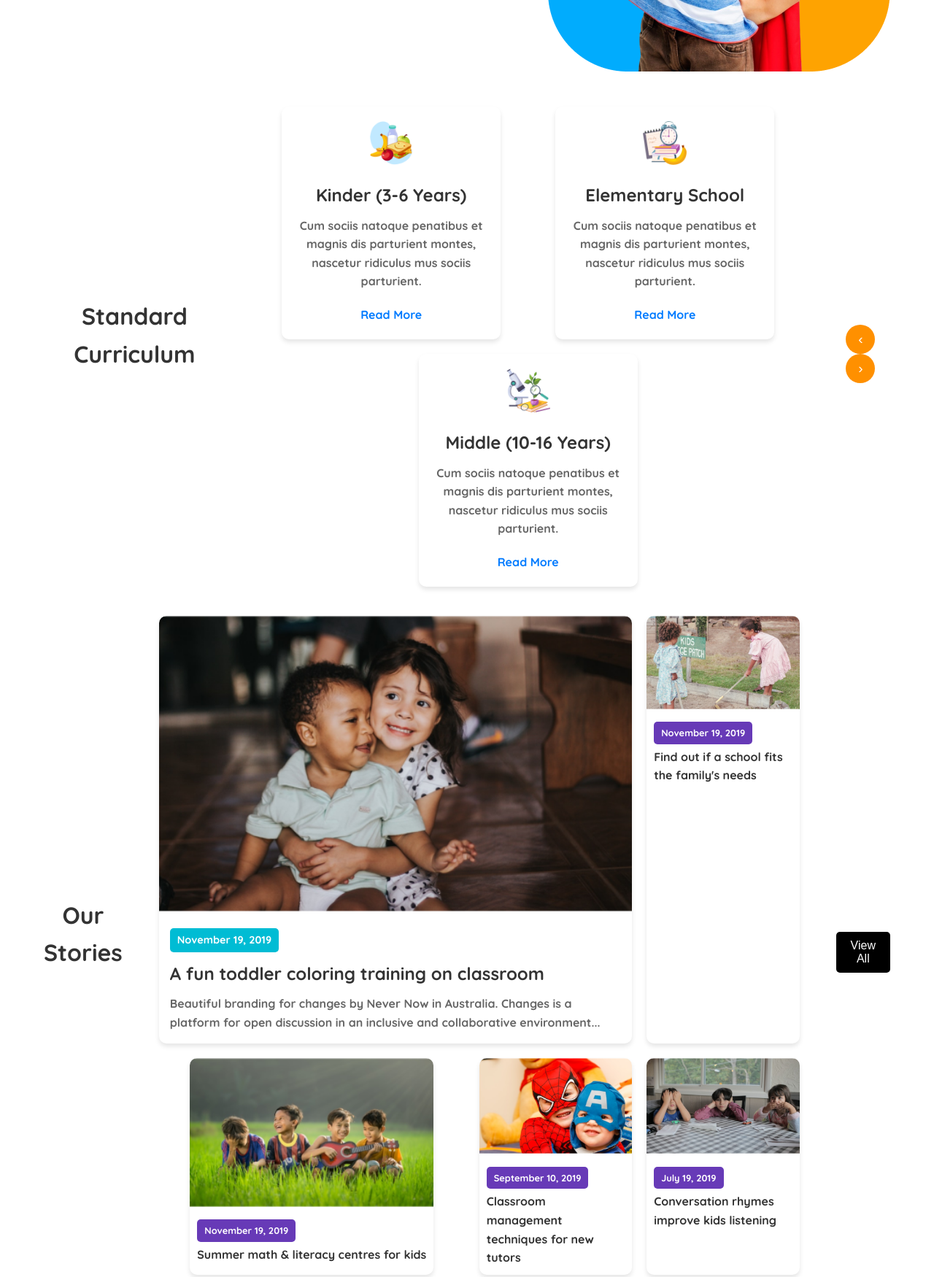
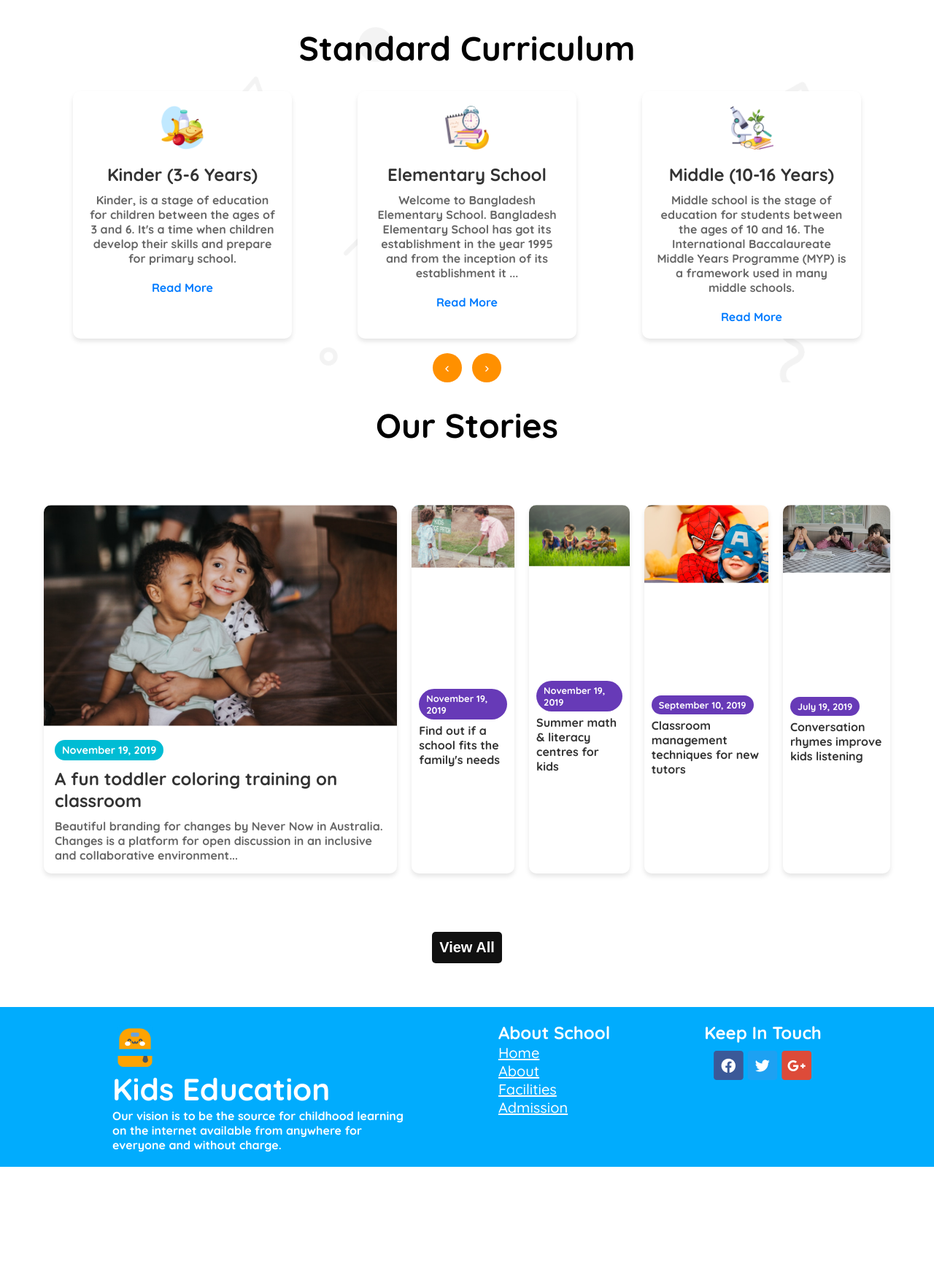
Before and after one commit to masborhan/B11-A2-Kids-School, a plain HTML site: page index.html in a window 1280 px wide. Shown: the part 600-2350 px from the top of the page at 73% size. After the commit the page ends 2199 px from the top, so only its background shows below. Drawn offline with Linux system fonts and the light colour scheme.

Commit message:
kid School update

```diff
--- a/Style/style.css
+++ b/Style/style.css
@@ -19,21 +19,6 @@
     display: flex;
     }
 
-
-  body {
-    font-family: Arial, sans-serif;
-    line-height: 1.6;
-  }
-
-
-  .container {
-    display: flex;
-    justify-content: space-between;
-    max-width: 1440px;
-    margin: 0 auto;
-    padding: 0 20px;
-  }
-
   /* Header */
   .header {
     background: #fff;
@@ -52,6 +37,12 @@
 
 .logo{
   align-items: center;
+}
+
+.navbar h3{
+  font-weight: 700;
+    font-size: 2rem;
+    color: #111111;
 }
   .nav-links {
     display: flex;
@@ -87,7 +78,9 @@
 
   .contact-btn {
     background: #ff9000;
-    color: #fff;
+    font-weight: 600;
+    font-size: 1.25rem;
+    color: #FFFFFF;
     border-radius: 5px;
     padding: 10px 10px;
 
@@ -98,10 +91,12 @@
   }
 
   /* banner Section */
-  .container {
+  .banner-container {
     display: flex;
+    max-width: 1160px;
     align-items: center;
     justify-content: space-between;
+    margin: 0 auto;
     padding: 50px 0;
     gap: 50px;
   }
@@ -129,6 +124,8 @@
 
   .banner-content .btn {
     background: #000;
+    font-weight: 700;
+    font-size: 1.25rem;
     color: #fff;
     padding: 10px 20px;
     text-decoration: none;
@@ -139,26 +136,29 @@
     background: #333;
   }
 
-  /* Curriculum Section */
-  .container {
-    max-width: 1200px;
-    margin: 0 auto;
-    padding: 20px;
-    text-align: center;
+  .banner-container img{
+    width: 100%;
   }
 
   /* Curriculum Section */
-  .curriculum h2 {
-    font-size: 2rem;
+
+  .curriculum{
+    background-image: url(../assets/bg.png);
+  }
+  .curriculum-container h2 {
+    font-weight: 700;
+    font-size: 2.88rem;
+    text-align: center;
     margin-bottom: 30px;
-    color: #333;
+    color: #000000;
+    max-width: 1160px;
   }
 
-  .cards {
+  .curriculum-cards {
     display: flex;
-    gap: 20px;
-    justify-content: center;
-    flex-wrap: wrap;
+    justify-content: space-between;
+    max-width: 1160px;
+    gap: 10px;
   }
 
   .card {
@@ -210,7 +210,9 @@
 
   /* Pagination Buttons */
   .pagination {
+    margin: 0 auto;
     margin-top: 20px;
+    text-align: center;
   }
 
   .pagination button {
@@ -228,6 +230,274 @@
 
   .pagination button:hover {
     background-color: #e68a00;
+  }
+
+  /* Our Stories Section */
+.our-stories h2 {
+  font-weight: 700;
+  font-size: 2.88rem;
+  text-align: center;
+  margin-top: 30px;
+  color: #000000;
+  }
+
+  .stories-grid {
+    display: flex;
+    max-width: 1160px;
+    grid-template-columns: 1fr 4fr;
+    margin-top: 80px;
+    margin-bottom: 80px;
+    gap: 20px;
+  }
+
+  .stories-grid .story {
+    display: grid;
+    grid-template-columns: 1frm 1fr;
+    gap: 20px;
+  }
+
+  .featured-story {
+    grid-column: span 2;
+    background-color: #fff;
+    border-radius: 10px;
+    overflow: hidden;
+    box-shadow: 0 4px 6px rgba(0, 0, 0, 0.1);
+    text-align: left;
+  }
+
+  .featured-story img {
+    width: 100%;
+    height: auto;
+  }
+
+  .featured-story .content {
+    padding: 15px;
+  }
+
+  .featured-story .date {
+    display: inline-block;
+    background-color: #00bcd4;
+    color: #fff;
+    font-size: 0.9rem;
+    padding: 5px 10px;
+    border-radius:50px;
+    margin-bottom: 10px;
+  }
+
+  .featured-story h3 {
+    font-size: 1.5rem;
+    color: #333;
+    margin-bottom: 10px;
+  }
+
+  .featured-story p {
+    font-size: 1rem;
+    color: #666;
+  }
+
+  /* Smaller Stories */
+  .story {
+    display: grid;
+    background-color: #fff;
+    border-radius: 10px;
+    box-shadow: 0 4px 6px rgba(0, 0, 0, 0.1);
+    overflow: hidden;
+    text-align: left;
+    transition: transform 0.3s ease, box-shadow 0.3s ease;
+  }
+
+  .story:hover {
+    transform: translateY(-10px);
+    box-shadow: 0 8px 16px rgba(0, 0, 0, 0.2);
+  }
+
+  .featured-story img .large-img{
+    max-width: 540;
+  }
+  .story img {
+    width: 100%;
+    height: auto;
+  }
+
+  .story .content {
+    padding: 10px;
+  }
+
+  .story .date {
+    display: inline-block;
+    background-color: #673ab7;
+    color: #fff;
+    font-size: 0.8rem;
+    padding: 5px 10px;
+    border-radius: 30px;
+    margin-bottom: 5px;
+  }
+
+  .story h4 {
+    font-size: 1rem;
+    color: #333;
+  }
+
+  /* View All Button */
+  .view-all {
+    margin-top: 20px;
+    padding: 10px 10px;
+    background-color: #111111;
+    color: #FFFFFF;
+    border: none;
+    border-radius: 5px;
+    font-size: 1.25rem;
+    font-weight: 700;
+    display: flex;
+    cursor: pointer;
+    transition: background-color 0.3s ease;
+  }
+
+  .view-all:hover {
+    background-color: #444;
+  }
+
+
+  /* Footer */
+  .footer{
+    margin: 0 auto;
+    background: #01ACFD;
+  }
+  .footer-container {
+    display: flex;
+    justify-content: space-between;
+    margin-top: 60px;
+    max-width: 1071px;
+    gap: 30px;
+    color: #FFFFFF;
+    padding: 20px 0;
+
+  }
+
+  .footer-about{
+    max-width: 400px;
+  }
+  .footer-about h3{
+    font-weight: 700;
+    font-size: 2.63rem;
+  }
+
+  .footer ul {
+    list-style: none;
+  }
+
+  .footer-links h3 {
+    font-weight: 700;
+    font-size: 1.5rem;
+  }
+
+  .footer-links a{
+    font-weight: 500;
+    font-size: 1.25rem;
+    color: #FFFFFF;
+  }
+
+  .footer-social h3{
+    font-weight: 700;
+    font-size: 1.5rem;
+    color: #FFFFFF;
+  }
+
+  .footer-social ul{
+    display: flex;
+    border-radius: 4px;
+    margin: 10px;
+  }
+
+   /* Responsive Design Mobile */
+   @media (max-width: 768px) {
+
+    .header, .nav-links, .stories-grid{
+      flex-direction: column;
+    }
+
+    .banner-container{
+      flex-direction: column-reverse;
+    }
+    /* Style the navigation menu */
+    .topnav {
+      overflow: hidden;
+      background-color: #333;
+      position: relative;
+}
+
+/* Hide the links inside the navigation menu (except for logo/home) */
+.topnav #myLinks {
+  display: none;
+}
+
+/* Style navigation menu links */
+.topnav a {
+  color: white;
+  padding: 14px 16px;
+  text-decoration: none;
+  font-size: 17px;
+  display: block;
+}
+
+/* Style the hamburger menu */
+.topnav a.icon {
+  background: black;
+  display: block;
+  position: absolute;
+  right: 0;
+  top: 0;
+}
+
+/* Add a grey background color on mouse-over */
+.topnav a:hover {
+  background-color: #ddd;
+  color: black;
+}
+
+/* Style the active link (or home/logo) */
+.active {
+  background-color: #04AA6D;
+  color: white;
+}
+.container {
+  flex-direction: column-reverse;
+  text-align: center;
+}
+
+.banner-image{
+  margin: 0 auto;
+}
+.cards {
+  flex-direction: column;
+  gap: 20px;
+  }
+
+.stories-grid {
+  grid-template-columns: 1fr;
+  }
+
+.featured-story {
+      grid-column: span 1;
+    }
+  }
+
+  @media (max-width: 480px) {
+    .featured-story .content h3 {
+      font-size: 1.25rem;
+    }
+
+    .story .content h4 {
+      font-size: 0.9rem;
+    }
+  }
+
+  /* Responsive Design Desktop */
+
+
+  .cards {
+    flex-direction: column;
+    gap: 20px;
   }
 
   /* Responsive Design */
@@ -267,169 +537,3 @@
       font-size: 1rem;
     }
   }
-
-  /* Our Stories Section */
-.our-stories h2 {
-    font-size: 2rem;
-    margin-bottom: 30px;
-    color: #333;
-  }
-
-  .stories-grid {
-    display: grid;
-    grid-template-columns: 2fr 1fr 1fr;
-    gap: 20px;
-  }
-
-  .featured-story {
-    grid-column: span 2;
-    background-color: #fff;
-    border-radius: 10px;
-    overflow: hidden;
-    box-shadow: 0 4px 6px rgba(0, 0, 0, 0.1);
-    text-align: left;
-  }
-
-  .featured-story img {
-    width: 100%;
-    height: auto;
-  }
-
-  .featured-story .content {
-    padding: 15px;
-  }
-
-  .featured-story .date {
-    display: inline-block;
-    background-color: #00bcd4;
-    color: #fff;
-    font-size: 0.9rem;
-    padding: 5px 10px;
-    border-radius: 5px;
-    margin-bottom: 10px;
-  }
-
-  .featured-story h3 {
-    font-size: 1.5rem;
-    color: #333;
-    margin-bottom: 10px;
-  }
-
-  .featured-story p {
-    font-size: 1rem;
-    color: #666;
-  }
-
-  /* Smaller Stories */
-  .story {
-    background-color: #fff;
-    border-radius: 10px;
-    box-shadow: 0 4px 6px rgba(0, 0, 0, 0.1);
-    overflow: hidden;
-    text-align: left;
-    transition: transform 0.3s ease, box-shadow 0.3s ease;
-  }
-
-  .story:hover {
-    transform: translateY(-10px);
-    box-shadow: 0 8px 16px rgba(0, 0, 0, 0.2);
-  }
-
-  .story img {
-    width: 100%;
-    height: auto;
-  }
-
-  .story .content {
-    padding: 10px;
-  }
-
-  .story .date {
-    display: inline-block;
-    background-color: #673ab7;
-    color: #fff;
-    font-size: 0.8rem;
-    padding: 5px 10px;
-    border-radius: 5px;
-    margin-bottom: 5px;
-  }
-
-  .story h4 {
-    font-size: 1rem;
-    color: #333;
-  }
-
-  /* View All Button */
-  .view-all {
-    margin-top: 20px;
-    padding: 10px 20px;
-    background-color: #000;
-    color: #fff;
-    border: none;
-    border-radius: 5px;
-    font-size: 1rem;
-    cursor: pointer;
-    transition: background-color 0.3s ease;
-  }
-
-  .view-all:hover {
-    background-color: #444;
-  }
-
-
-  /* Footer */
-  .footer {
-    background: #00aaff;
-    color: #fff;
-    padding: 20px 0;
-    display: flex;
-    justify-content: space-between;
-  }
-
-  .footer ul {
-    list-style: none;
-  }
-
-  .footer a {
-    text-decoration: none;
-    color: #fff;
-  }
-
-   /* Responsive Design Mobile */
-   @media (max-width: 768px) {
-
-    .banner {
-      flex-direction: column;
-      text-align: center;
-
-      .cards {
-        flex-direction: column;
-        gap: 20px;
-      }
-
-      .stories-grid {
-      grid-template-columns: 1fr;
-    }
-
-    .featured-story {
-      grid-column: span 1;
-    }
-  }
-
-  @media (max-width: 480px) {
-    .featured-story .content h3 {
-      font-size: 1.25rem;
-    }
-
-    .story .content h4 {
-      font-size: 0.9rem;
-    }
-  }
-
-  /* Responsive Design Desktop */
-
-
-  .cards {
-    flex-direction: column;
-    gap: 20px;
-  }
--- a/index.html
+++ b/index.html
@@ -8,10 +8,10 @@
 </head>
 <body class="quicksand-font">
     <header class="header">
-      <nav class="navbar display-flex">
+      <nav class="navbar display-flex topnav">
         <div class="logo display-flex">
           <img src="assets/logo.png" alt="">
-          <h3 class="brand">SCHOOL</h3>
+          <h3 class="brand">KIDS SCHOOL</h3>
         </div>
         <div class="nav-list">
           <ul class="nav-links">
@@ -29,7 +29,7 @@
     <main>
 
         <section class="banner">
-            <div class="container">
+            <div class="banner-container">
               <div class="banner-content">
                 <h1><span class="Empowering">Empowering</span> students from small age <span class="vision">towards vision</span></h1>
                 <p>With courage, confidence, creativity, and compassion to make their unique contribution in a diverse and dynamic world.</p>
@@ -42,15 +42,15 @@
           </section>
 
         <section class="curriculum">
-            <div class="container">
-              <h2>Standard Curriculum</h2>
-              <div class="cards">
+            <div class="curriculum-container">
+              <h2>Standard Curriculum</h2></div>
+              <div class="curriculum-cards">
                 <div class="card">
                   <div class="icon">
                     <img src="assets/kinder.png" alt="Kinder">
                   </div>
                   <h3>Kinder (3-6 Years)</h3>
-                  <p>Cum sociis natoque penatibus et magnis dis parturient montes, nascetur ridiculus mus sociis parturient.</p>
+                  <p>Kinder, is a stage of education for children between the ages of 3 and 6. It's a time when children develop their skills and prepare for primary school.</p>
                   <a href="#" class="read-more">Read More</a>
                 </div>
                 <div class="card">
@@ -58,7 +58,7 @@
                     <img src="assets/elementary.png" alt="Elementary School">
                   </div>
                   <h3>Elementary School</h3>
-                  <p>Cum sociis natoque penatibus et magnis dis parturient montes, nascetur ridiculus mus sociis parturient.</p>
+                  <p>Welcome to Bangladesh Elementary School. Bangladesh Elementary School has got its establishment in the year 1995 and from the inception of its establishment it ...</p>
                   <a href="#" class="read-more">Read More</a>
                 </div>
                 <div class="card">
@@ -66,7 +66,7 @@
                     <img src="assets/middle.png" alt="Middle School">
                   </div>
                   <h3>Middle (10-16 Years)</h3>
-                  <p>Cum sociis natoque penatibus et magnis dis parturient montes, nascetur ridiculus mus sociis parturient.</p>
+                  <p>Middle school is the stage of education for students between the ages of 10 and 16. The International Baccalaureate Middle Years Programme (MYP) is a framework used in many middle schools. </p>
                   <a href="#" class="read-more">Read More</a>
                 </div>
               </div>
@@ -74,16 +74,15 @@
                 <button class="prev">&#8249;</button>
                 <button class="next">&#8250;</button>
               </div>
-            </div>
-          </section>
+           </section>
 
           <section class="our-stories">
-            <div class="container">
+            <div class="stories-container">
               <h2>Our Stories</h2>
               <div class="stories-grid">
                 <!-- Large Featured Story -->
                 <div class="featured-story">
-                  <img src="assets/story-1.png" alt="A fun toddler coloring training">
+                  <img class="large-img" src="assets/story-1.png" alt="A fun toddler coloring training">
                   <div class="content">
                     <span class="date">November 19, 2019</span>
                     <h3>A fun toddler coloring training on classroom</h3>
@@ -127,8 +126,9 @@
     </main>
 
     <footer class="footer">
-        <div class="container">
+        <div class="footer-container">
           <div class="footer-about">
+            <img src="assets/logo.png" alt="">
             <h3>Kids Education</h3>
             <p>Our vision is to be the source for childhood learning on the internet available from anywhere for everyone and without charge.</p>
           </div>
@@ -144,9 +144,9 @@
           <div class="footer-social">
             <h3>Keep In Touch</h3>
             <ul>
-              <li><a href="assets/fb.png"></a>Facebook</li>
-              <li><a href="assets/twitter.png">Twitter</a></li>
-              <li><a href="assets/google+.png">Google+</a></li>
+              <li><a href=""><img src="assets/fb.png" alt=""></a></li>
+              <li><a href=""><img src="assets/twitter.png" alt=""></a></li>
+              <li><a href=""><img src="assets/google+.png" alt=""></a></li>
             </ul>
           </div>
         </div>
```
